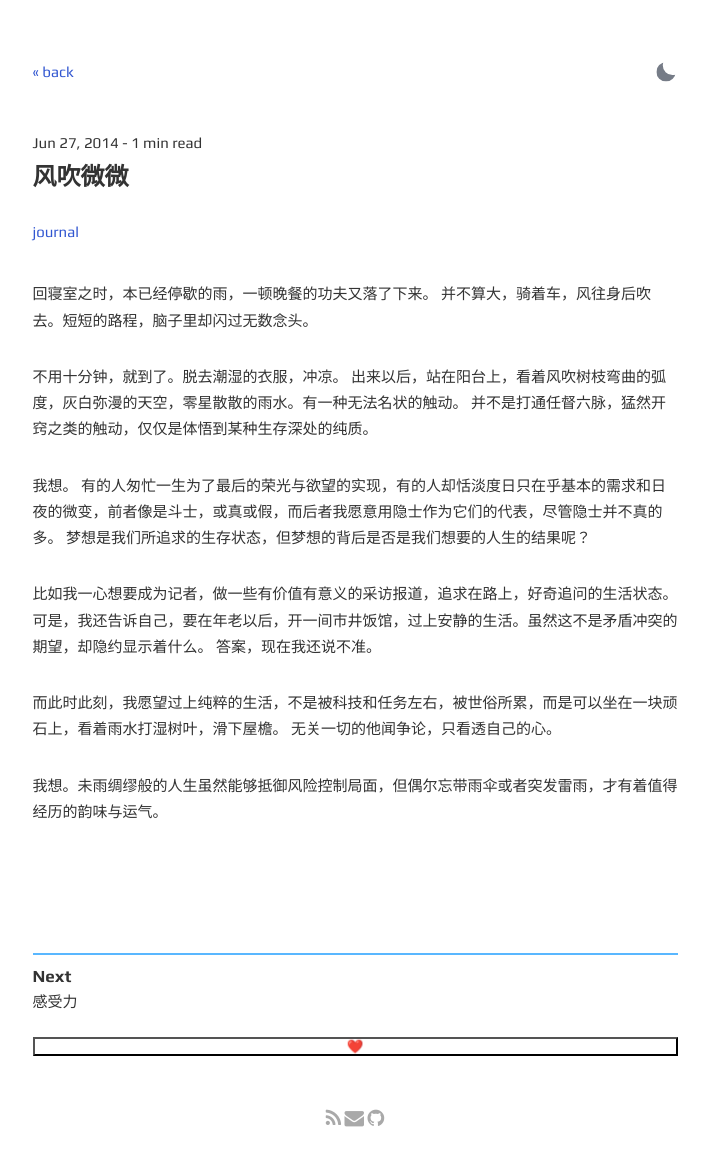
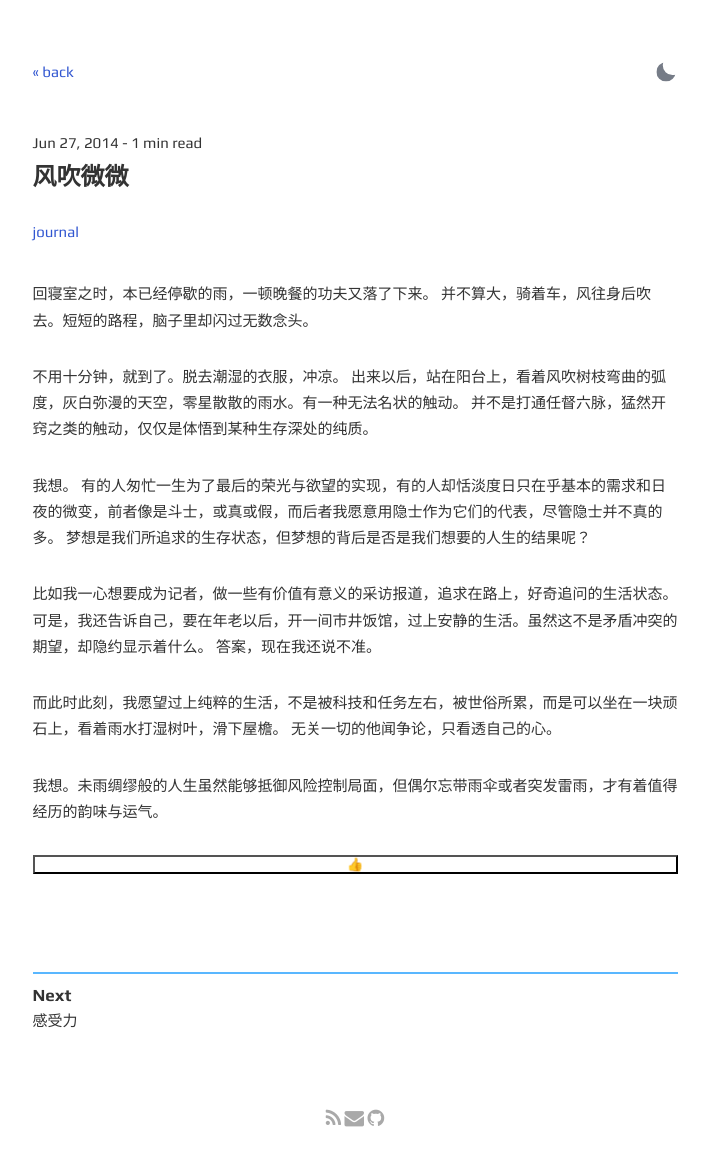
Before and after one commit to codyb1ue/codyb1ue.github.io, a Jekyll site: the page built from _posts/2014-06-27-breeze.md, in a window 1280 px wide. Shown: the whole page, without its empty margins (285-994 px from the left). Built offline with Jekyll 4.4.1, drawn with Linux system fonts in a browser that asks for light colours; comment, search, counter and statistics services are not loaded.

Commit message:
Update post.html
加入点赞按钮

```diff
--- a/_layouts/post.html
+++ b/_layouts/post.html
@@ -22,6 +22,8 @@ layout: default
   {{ content }}
 </section>
 
+<button title="Like" id="Like-button" data-umami-event="Like button">👍</button>
+
 <section>
 
   <nav class="post-nav">
@@ -40,7 +42,7 @@ layout: default
   </nav>
 </section>
 
-<button id="Like-button" data-umami-event="Like button">❤️</button>
+
 
 {% include cusdis.html %}
 
```
